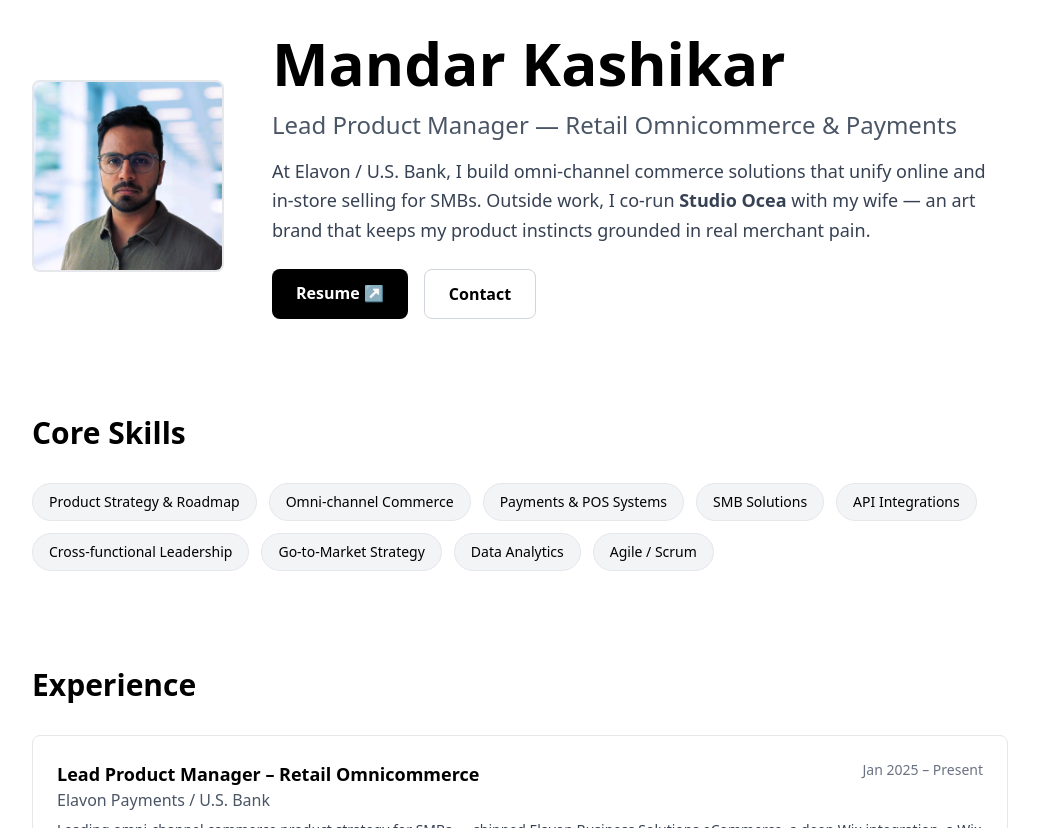
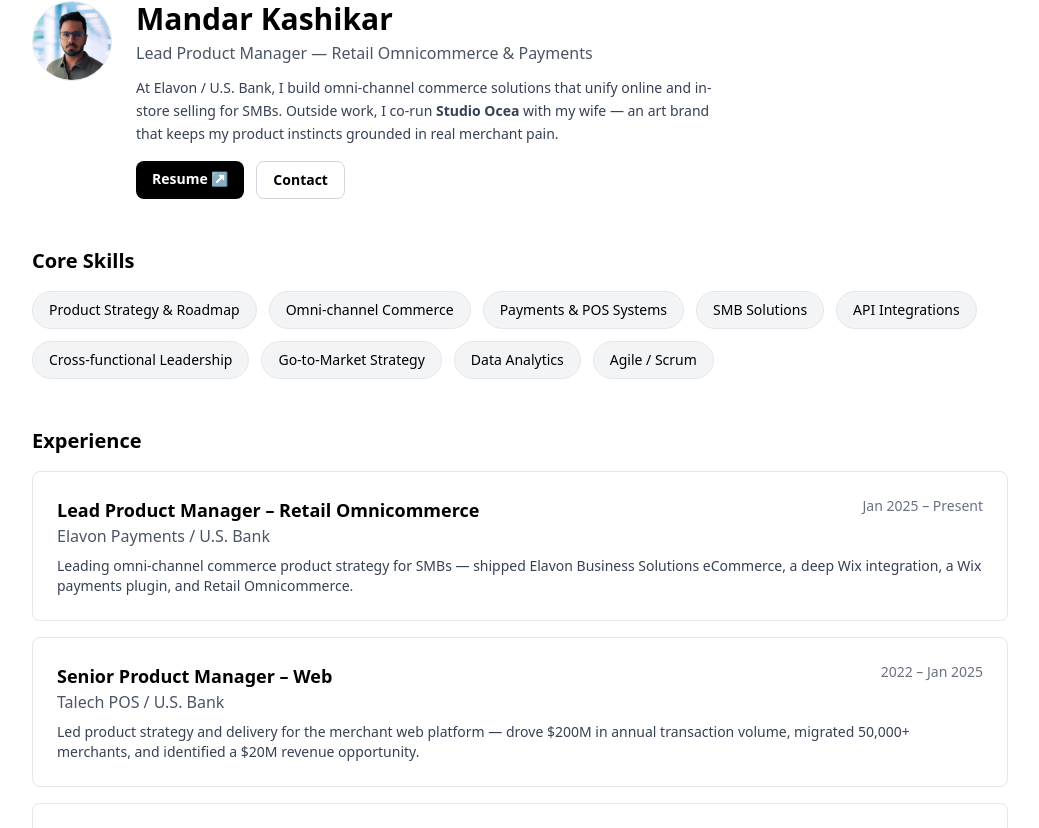
Before and after one commit to mandarkashikar/mandarkashikar.com, a Next.js app: page / in a window 1280 px wide. Shown: the part 112-940 px from the top of the page, without its empty margins (120-1159 px from the left). Built offline with nearby package versions, Linux system fonts and the light colour scheme.

Commit message:
ui: tighten hero, reduce whitespace, smaller name and photo — more mature PM feel

```diff
--- a/pages/index.tsx
+++ b/pages/index.tsx
@@ -331,11 +331,11 @@
         )}
       </header>
 
-      <main className="mx-auto max-w-5xl px-6 py-12 md:py-20">
+      <main className="mx-auto max-w-5xl px-6 py-8 md:py-12">
         {/* Hero Section */}
-        <section className="mb-24 flex flex-col md:flex-row gap-12 items-center">
+        <section className="mb-12 flex flex-row gap-6 items-start">
           <div className="flex-shrink-0">
-            <div className="relative w-48 h-48 rounded-lg overflow-hidden border-2 border-gray-200 dark:border-gray-800">
+            <div className="relative w-20 h-20 rounded-full overflow-hidden border border-gray-200 dark:border-gray-800">
               <Image
                 src="/profile.jpg"
                 alt="Mandar Kashikar"
@@ -346,11 +346,11 @@
             </div>
           </div>
           <div className="flex-1">
-            <h1 className="text-5xl md:text-6xl font-bold mb-4">Mandar Kashikar</h1>
-            <p className="text-2xl text-gray-600 dark:text-gray-400 mb-4">
+            <h1 className="text-3xl font-bold mb-1">Mandar Kashikar</h1>
+            <p className="text-base text-gray-600 dark:text-gray-400 mb-3">
               Lead Product Manager — Retail Omnicommerce & Payments
             </p>
-            <p className="text-lg text-gray-700 dark:text-gray-300 mb-6 leading-relaxed">
+            <p className="text-sm text-gray-700 dark:text-gray-300 mb-4 leading-relaxed max-w-xl">
               At Elavon / U.S. Bank, I build omni-channel commerce solutions that unify online and in-store selling for
               SMBs. Outside work, I co-run{' '}
               <a href="https://studioocea.com" className="hover:underline font-semibold">
@@ -358,18 +358,18 @@
               </a>{' '}
               with my wife — an art brand that keeps my product instincts grounded in real merchant pain.
             </p>
-            <div className="flex gap-4 flex-wrap">
+            <div className="flex gap-3 flex-wrap">
               <a
                 href="https://drive.google.com/file/d/1pVIH2_JIrzbLMbx5y9ybk6Nkv3vjWYpg/view?usp=sharing"
                 target="_blank"
                 rel="noopener noreferrer"
-                className="px-6 py-3 bg-black dark:bg-white text-white dark:text-black rounded-lg font-semibold hover:opacity-80 transition-opacity"
+                className="px-4 py-2 bg-black dark:bg-white text-white dark:text-black text-sm rounded-lg font-semibold hover:opacity-80 transition-opacity"
               >
                 Resume ↗
               </a>
               <a
                 href="mailto:mandarkashikar1@gmail.com"
-                className="px-6 py-3 border border-gray-300 dark:border-gray-700 rounded-lg font-semibold hover:bg-gray-50 dark:hover:bg-gray-900 transition-colors"
+                className="px-4 py-2 border border-gray-300 dark:border-gray-700 text-sm rounded-lg font-semibold hover:bg-gray-50 dark:hover:bg-gray-900 transition-colors"
               >
                 Contact
               </a>
@@ -378,8 +378,8 @@
         </section>
 
         {/* Skills */}
-        <section className="mb-24">
-          <h2 className="text-3xl font-bold mb-8">Core Skills</h2>
+        <section className="mb-12">
+          <h2 className="text-xl font-bold mb-4">Core Skills</h2>
           <div className="flex flex-wrap gap-3">
             {[
               'Product Strategy & Roadmap',
@@ -403,8 +403,8 @@
         </section>
 
         {/* Experience */}
-        <section className="mb-24" id="experience">
-          <h2 className="text-3xl font-bold mb-8">Experience</h2>
+        <section className="mb-12" id="experience">
+          <h2 className="text-xl font-bold mb-4">Experience</h2>
           <div className="space-y-4">
             {timelineDataRich.map((exp) => (
               <button
@@ -504,8 +504,8 @@
         )}
 
         {/* Projects */}
-        <section className="mb-24" id="projects">
-          <h2 className="text-3xl font-bold mb-8">Projects</h2>
+        <section className="mb-12" id="projects">
+          <h2 className="text-xl font-bold mb-4">Projects</h2>
           <div className="grid md:grid-cols-1 gap-6">
             {projects.map((project) => (
               <div
```
